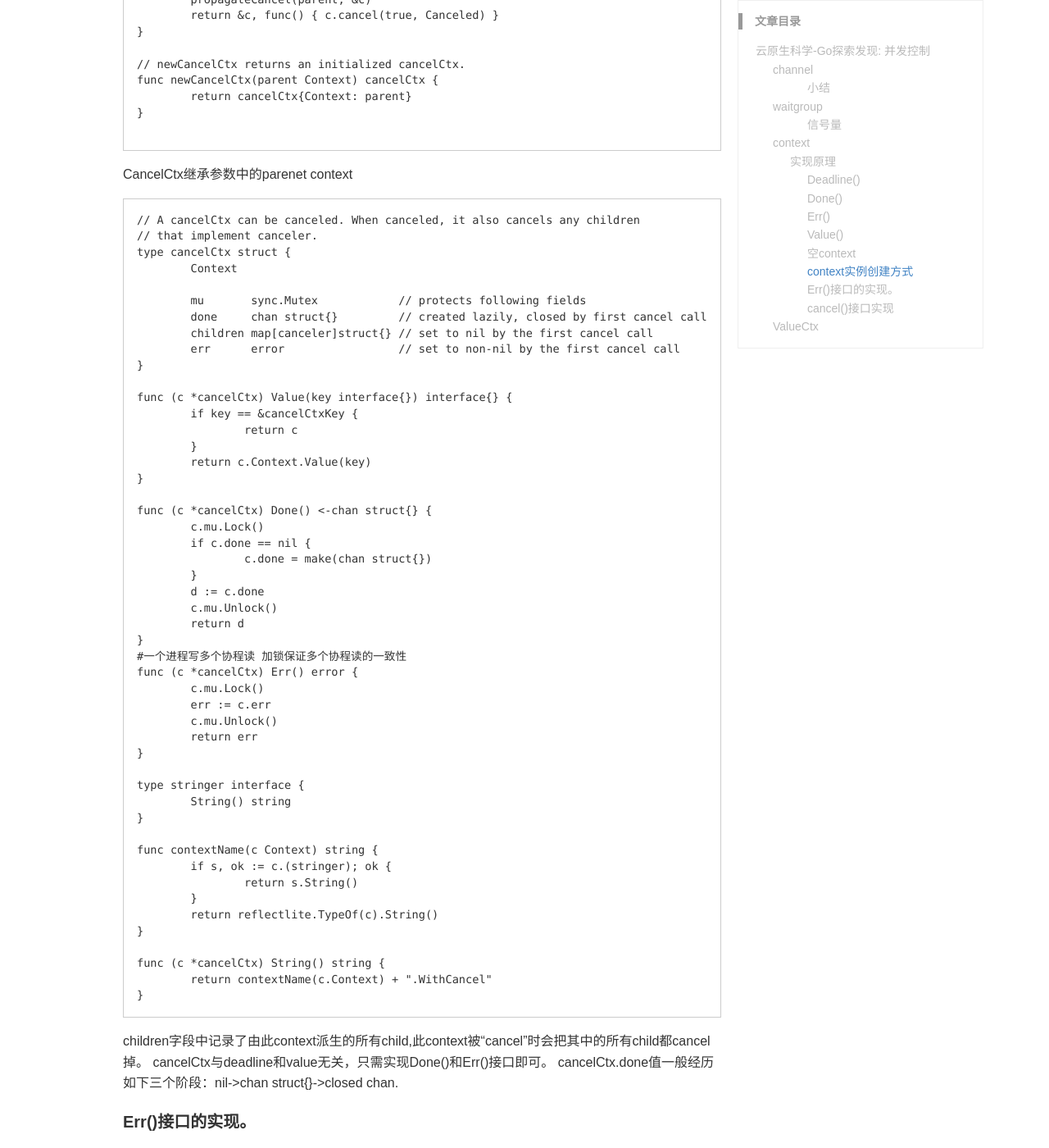
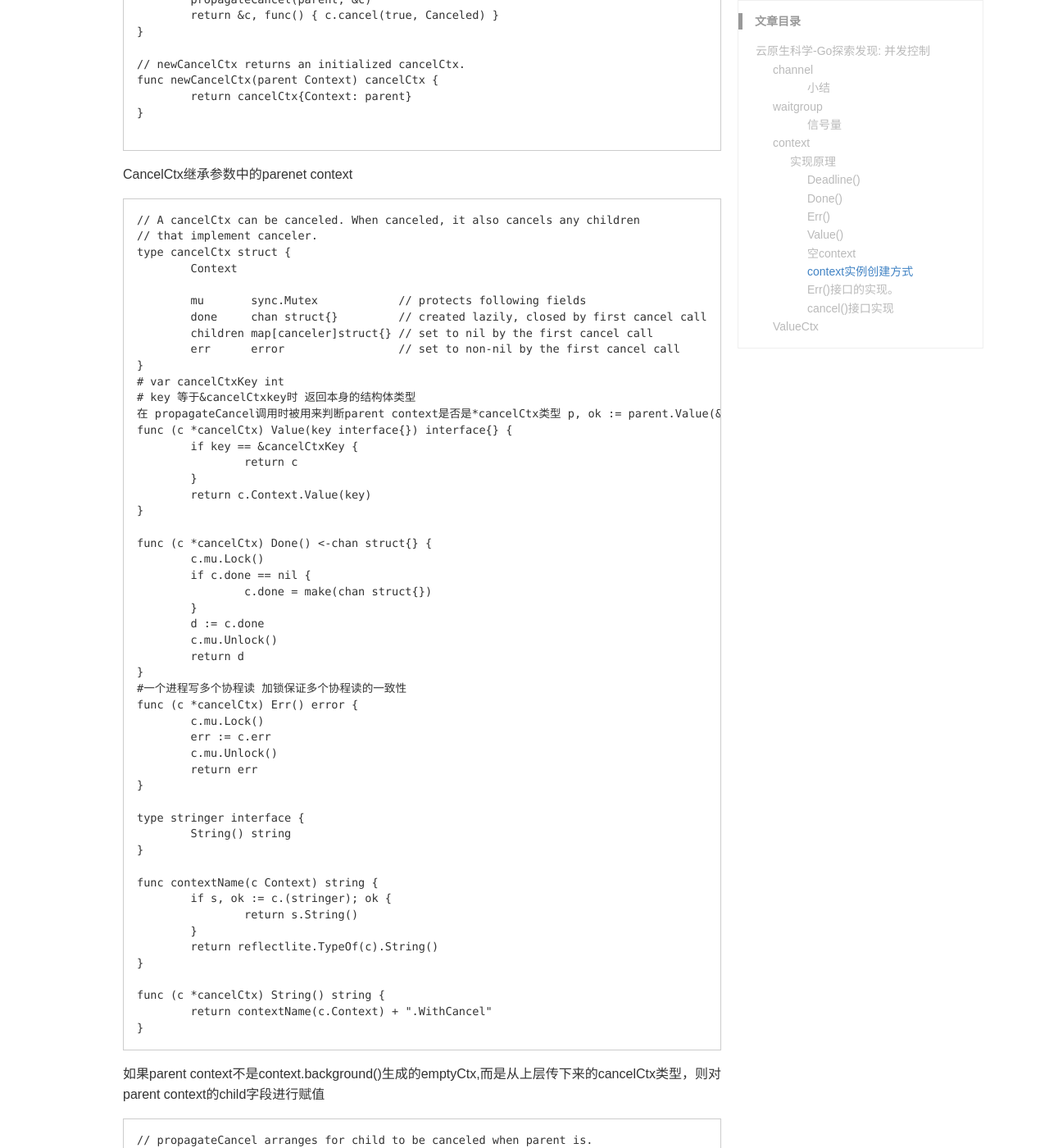
Before and after one commit to beastpu/beastpu.github.io, a Jekyll site: the page built from _posts/2021-08-08-go-05.md, in a window 1280 px wide and 1400 px high, scrolled down 4329 px. Shown: the whole window at 82% size. Built offline with Jekyll 4.4.1, drawn with Linux system fonts in a browser that asks for light colours; some web fonts are replaced; comment, search, counter and statistics services are not loaded; a style sheet for code colours, icons or effects is not loaded; some of the changed text lies outside the part shown.

Commit message:
Update 2021-08-08-go-05.md

````diff
--- a/_posts/2021-08-08-go-05.md
+++ b/_posts/2021-08-08-go-05.md
@@ -189,7 +189,9 @@
 	children map[canceler]struct{} // set to nil by the first cancel call
 	err      error                 // set to non-nil by the first cancel call
 }
-
+# var cancelCtxKey int
+# key 等于&cancelCtxkey时 返回本身的结构体类型
+在 propagateCancel调用时被用来判断parent context是否是*cancelCtx类型 p, ok := parent.Value(&cancelCtxKey).(*cancelCtx)
 func (c *cancelCtx) Value(key interface{}) interface{} {
 	if key == &cancelCtxKey {
 		return c
@@ -229,6 +231,74 @@
 	return contextName(c.Context) + ".WithCancel"
 }
 ```
+如果parent context不是context.background()生成的emptyCtx,而是从上层传下来的cancelCtx类型，则对parent context的child字段进行赋值
+```
+// propagateCancel arranges for child to be canceled when parent is.
+func propagateCancel(parent Context, child canceler) {
+	done := parent.Done()
+	if done == nil {
+		return // parent is never canceled
+	}
+
+	select {
+	case <-done:
+		// parent is already canceled
+		child.cancel(false, parent.Err())
+		return
+	default:
+	}
+
+	if p, ok := parentCancelCtx(parent); ok {
+		p.mu.Lock()
+		if p.err != nil {
+			// parent has already been canceled
+			child.cancel(false, p.err)
+		} else {
+			if p.children == nil {
+				p.children = make(map[canceler]struct{})
+			}
+			p.children[child] = struct{}{}
+		}
+		p.mu.Unlock()
+	} else {
+		atomic.AddInt32(&goroutines, +1)
+		go func() {
+			select {
+			case <-parent.Done():
+				child.cancel(false, parent.Err())
+			case <-child.Done():
+			}
+		}()
+	}
+}
+
+// &cancelCtxKey is the key that a cancelCtx returns itself for.
+var cancelCtxKey int
+
+// parentCancelCtx returns the underlying *cancelCtx for parent.
+// It does this by looking up parent.Value(&cancelCtxKey) to find
+// the innermost enclosing *cancelCtx and then checking whether
+// parent.Done() matches that *cancelCtx. (If not, the *cancelCtx
+// has been wrapped in a custom implementation providing a
+// different done channel, in which case we should not bypass it.)
+// 调用回溯链中第一个实现了 Done() 的实例(第三方Context类/cancelCtx) 判断是否是cancelCtx类型
+func parentCancelCtx(parent Context) (*cancelCtx, bool) {
+	done := parent.Done()
+	if done == closedchan || done == nil {
+		return nil, false
+	}
+	p, ok := parent.Value(&cancelCtxKey).(*cancelCtx)
+	if !ok {
+		return nil, false
+	}
+	pdone, _ := p.done.Load().(chan struct{})
+	if pdone != done {
+		return nil, false
+	}
+	return p, true
+}
+
+```
 children字段中记录了由此context派生的所有child,此context被“cancel”时会把其中的所有child都cancel掉。
 cancelCtx与deadline和value无关，只需实现Done()和Err()接口即可。
 cancelCtx.done值一般经历如下三个阶段：nil->chan struct{}->closed chan.
````
